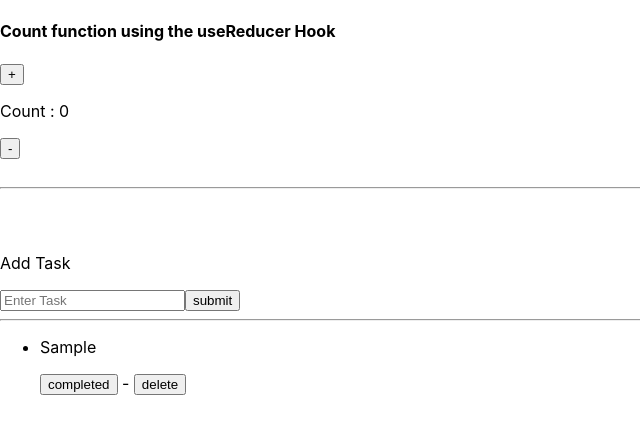
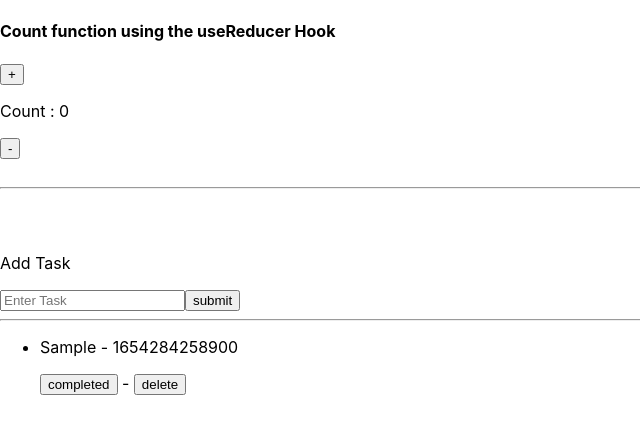
Before and after one commit to tolu-c/ubiquitous-parakeet, a React (Create React App) app in the folder usereducerhook/: page / in a window 1280 px wide. Both pictures are taken after typing "Sample" into the empty fields and a click on the button "submit". Shown: the top 434 px of the page, without its empty margins (0-640 px from the left). Built offline with nearby package versions, Linux system fonts and the light colour scheme.

Commit message:
delete task

```diff
--- a/usereducerhook/src/Components/TaskItem.js
+++ b/usereducerhook/src/Components/TaskItem.js
@@ -1,9 +1,12 @@
 import { ACTIONS } from "./Todo";
 
 const TaskItem = ({ todo, dispatch }) => {
-  console.log(todo.id);
   const toggleTask = () => {
     dispatch({ type: ACTIONS.TOGGLE_TASK, payload: { id: todo.id } });
+  };
+
+  const deleteTask = () => {
+    dispatch({ type: ACTIONS.REMOVE_TASK, payload: { id: todo.id } });
   };
 
   return (
@@ -15,7 +18,8 @@ const TaskItem = ({ todo, dispatch }) => {
       >
         {todo.task} - {todo.id}
       </p>
-      <button onClick={toggleTask}>completed</button> - <button>delete</button>
+      <button onClick={toggleTask}>completed</button> -{" "}
+      <button onClick={deleteTask}>delete</button>
     </li>
   );
 };
--- a/usereducerhook/src/Components/Todo.js
+++ b/usereducerhook/src/Components/Todo.js
@@ -34,7 +34,8 @@ const reducer = (state, action) => {
   }
 
   if (action.type === ACTIONS.REMOVE_TASK) {
-    // some code
+    // filters todo list to show items that are not the one to be removed(the item clicked on)
+    return state.filter((todo) => todo.id !== action.payload.id);
   }
 
   return state; // if none of the actions was called, return default state
@@ -73,27 +74,7 @@ const Todo = () => {
       {/* maps the todoState array to a list of todo items */}
       <ul>
         {todoState.map((todo) => (
-          <li key={todo.id}>
-            <p
-              style={{
-                textDecoration: todo.completed ? "line-through" : "none",
-              }}
-            >
-              {todo.task}
-            </p>
-            <button
-              onClick={() =>
-                dispatchTodoAction({
-                  type: ACTIONS.TOGGLE_TASK,
-                  payload: { id: todo.id },
-                })
-              }
-            >
-              completed
-            </button>{" "}
-            - <button>delete</button>
-          </li>
-          // <TaskItem key={todo.id} todo={todo} dispatch={dispatchTodoAction} />
+          <TaskItem key={todo.id} todo={todo} dispatch={dispatchTodoAction} />
         ))}
       </ul>
     </div>
```
